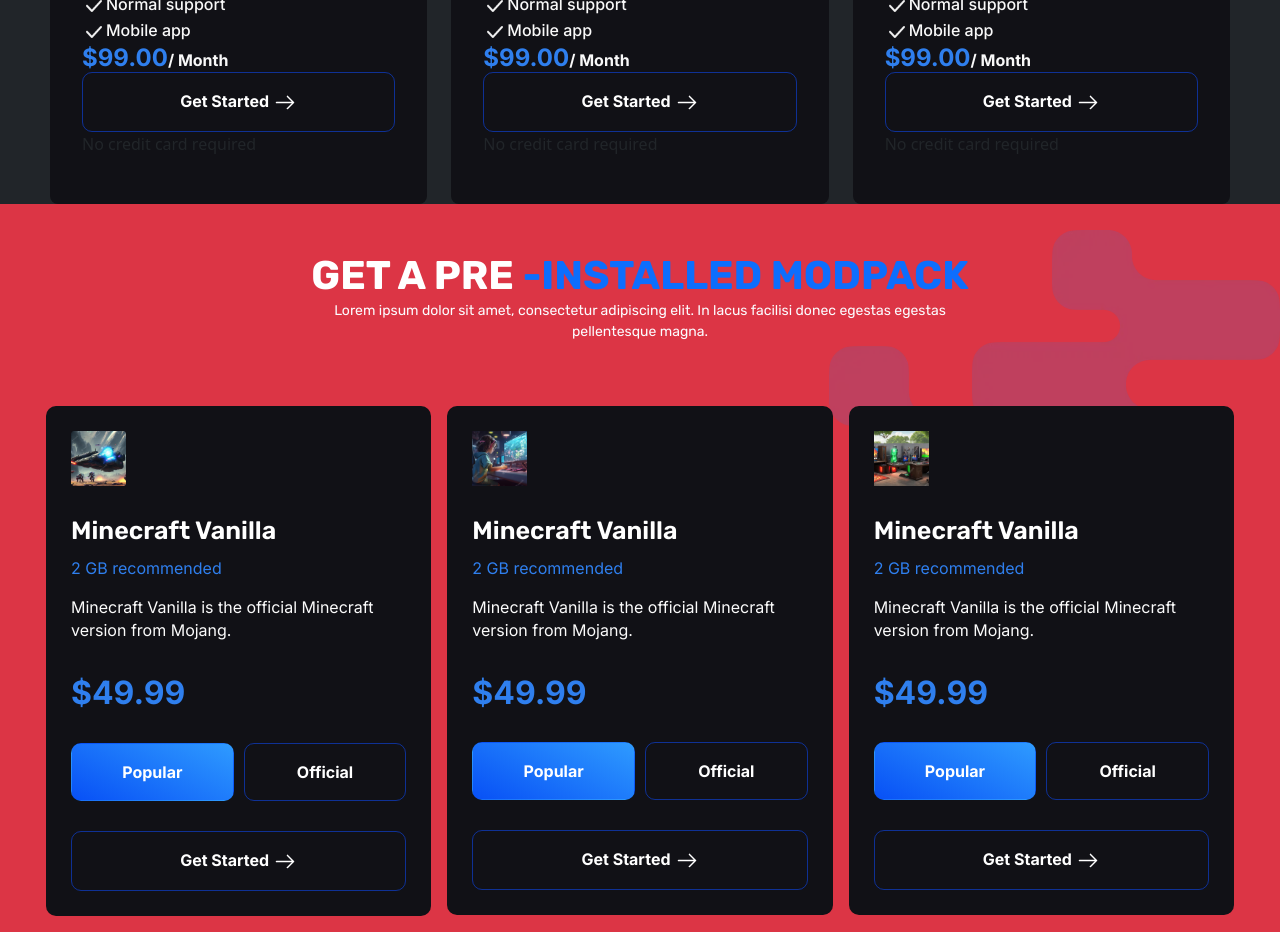
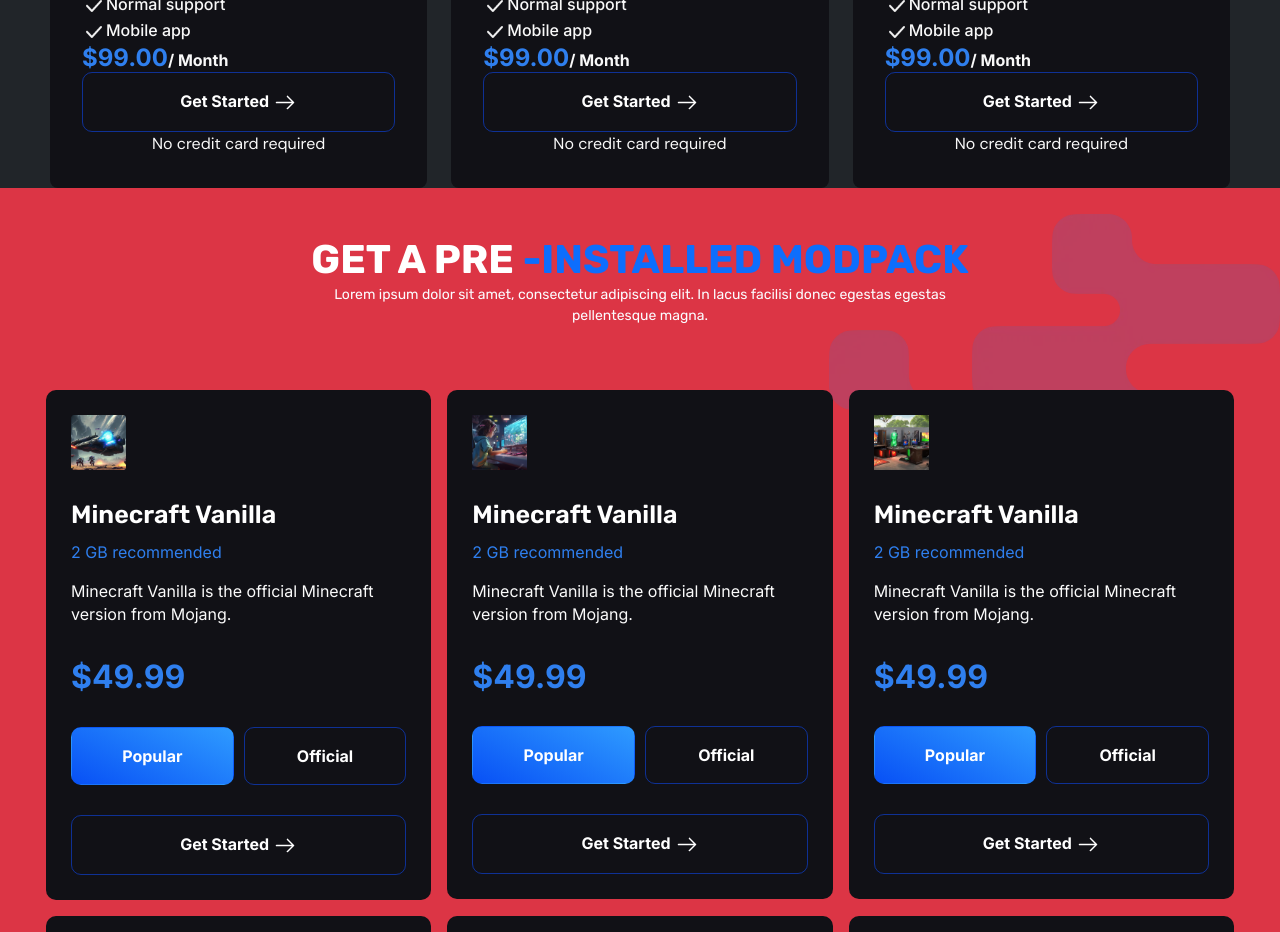
Before and after one commit to ashok-kumar-032/bot-hosting, a React (Create React App) app: page / in a window 1280 px wide. Shown: the part 1120-2052 px from the top of the page. Built offline with nearby package versions, Linux system fonts and the light colour scheme.

Commit message:
font family errer solve

```diff
--- a/src/components/home/Pricing.jsx
+++ b/src/components/home/Pricing.jsx
@@ -75,7 +75,7 @@
                       </h4>
                       <button className="started_btn ff_inter fw-normal clr_white fw-bold py-3 w-100 ">Get Started
                       <img src={rightarrow} className="ps-1" alt="right arrow" /></button>
-                      <p>No credit card required</p>
+                      <p className="ff_dmsans fw-normal clr_white300 fs_lg mb-0 text-center">No credit card required</p>
                     </div>
                   </div>
                 </Col>
--- a/src/index.css
+++ b/src/index.css
@@ -22,7 +22,7 @@
 }
 
 .ff_dmsans {
-  font-family: "DM+Sans";
+  font-family: "DM Sans";
 }
 
 .ff_overpass {
@@ -30,7 +30,7 @@
 }
 
 .ff_open {
-  font-family: "Open+Sans";
+  font-family: "Open Sans";
 }
 
 .ff_roboto {
```
